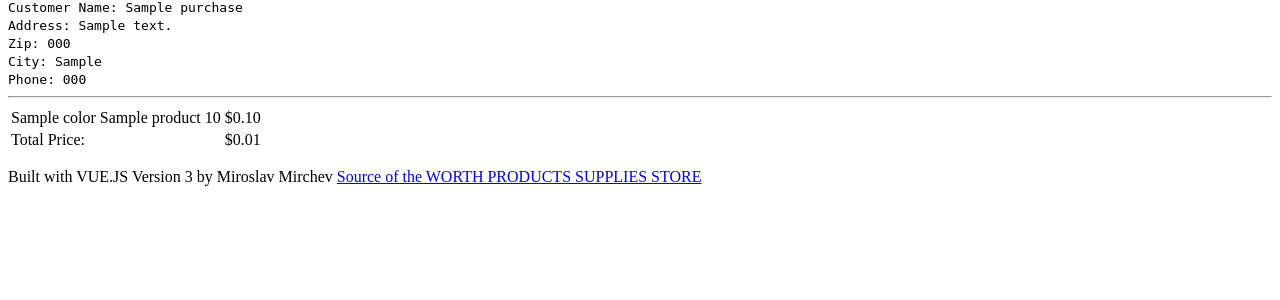
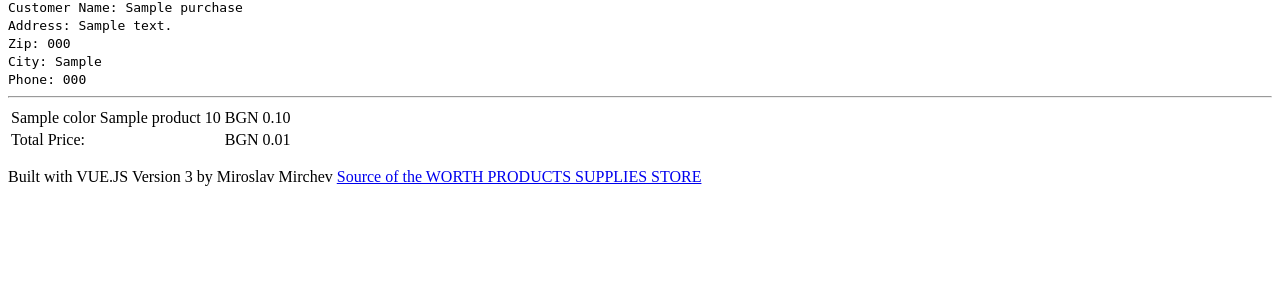
Before and after one commit to mirchev1977/worth-products-supplies-store, a Symfony app: template templates/checkout/confirmation.html.twig in a window 1280 px wide. Shown: the part 398-698 px from the top of the page. Run offline with Twig, Linux system fonts and the light colour scheme; the template is opened without the code that fills it: most values are stand-ins (such as "Sample title", 1, 10 or a date in 2020); some libraries are stand-ins or nearby versions.

Commit message:
fixed currencies

```diff
--- a/assets/components/shopping-cart/cart-item.vue
+++ b/assets/components/shopping-cart/cart-item.vue
@@ -24,7 +24,7 @@
         </div>
 
         <div class="col-3">
-            ${{ totalPrice }}
+            BGN {{ totalPrice }}
         </div>
 
         <div class="col-3">
--- a/assets/components/shopping-cart/cart-sidebar.vue
+++ b/assets/components/shopping-cart/cart-sidebar.vue
@@ -14,7 +14,7 @@
             <h6>
                 {{ featuredProduct.name }}
 
-                ${{ price }}
+                BGN {{ price }}
             </h6>
 
             <cart-add-controls
--- a/assets/components/shopping-cart/index.vue
+++ b/assets/components/shopping-cart/index.vue
@@ -34,7 +34,7 @@
             />
 
             <div class="p-3">
-                Total: <strong>${{ totalPrice }}</strong>
+                Total: <strong>BGN {{ totalPrice }}</strong>
             </div>
         </div>
     </div>
--- a/templates/checkout/confirmation.html.twig
+++ b/templates/checkout/confirmation.html.twig
@@ -54,7 +54,7 @@
                                                 {{ item.quantity }}
                                             </td>
                                             <td>
-                                                ${{ (item.product.price / 100)|number_format(2) }} <br />
+                                                BGN {{ (item.product.price / 100)|number_format(2) }} <br />
                                             </td>
                                         </tr>
                                     {% endfor %}
@@ -67,7 +67,7 @@
                                         </td>
                                         <td></td>
                                         <td>
-                                        ${{ (totalPrice / 100)|number_format(2) }}
+                                        BGN {{ (totalPrice / 100)|number_format(2) }}
                                         </td>
                                     </tr>
                                 </tfoot>
```
